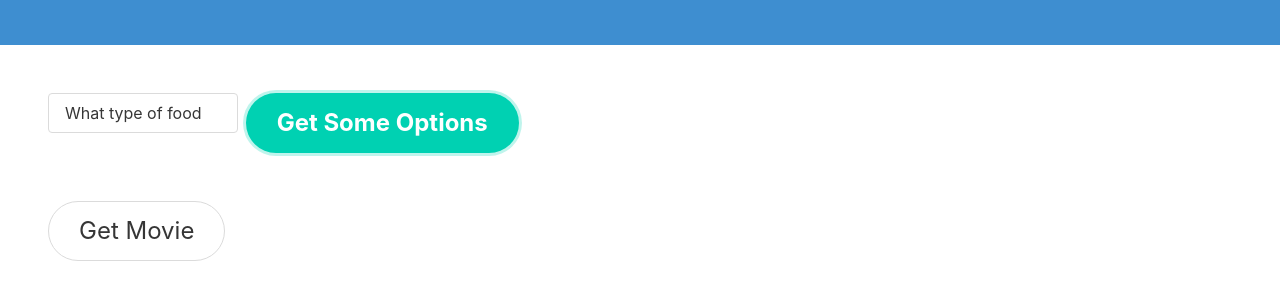
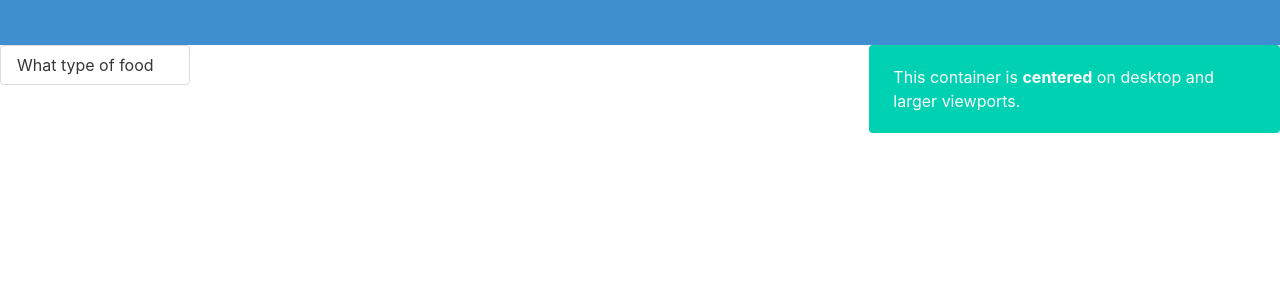
Before and after one commit to acotterson/QuickByte, a plain HTML site: page index.html in a window 1280 px wide. Shown: the part 116-416 px from the top of the page. Drawn offline with nearby package versions, Linux system fonts and the light colour scheme.

Commit message:
add favorites section and set up 3 columns

```diff
--- a/index.html
+++ b/index.html
@@ -1,5 +1,6 @@
 <!DOCTYPE html>
 <html>
+
 <head>
   <meta charset="utf-8">
   <meta name="viewport" content="width=device-width, initial-scale=1">
@@ -7,6 +8,7 @@
   <link rel="stylesheet" href="https://cdn.jsdelivr.net/npm/bulma@0.9.4/css/bulma.min.css">
   <link rel="stylesheet" src="style.css">
 </head>
+
 <body>
   <section class="section hero is-info is-small">
     <div class="container">
@@ -18,9 +20,10 @@
       <h2 class="subtitle">When you just can't make a decision...</h2>
     </div>
   </section>
-  <section class="hero">
-    <div class="hero-body">
-      <div class="title">
+
+  <div class="columns">
+    <div class="column is-4">
+      <!-- <div class="title"> -->
       <div class="dropdown is-hoverable">
         <div class="dropdown-trigger">
           <button class="button" aria-haspopup="true" aria-controls="dropdown-menu">
@@ -32,30 +35,62 @@
         </div>
         <div class="dropdown-menu" id="dropdown-menu" role="menu">
           <div class="dropdown-content pb-0 pt-0">
-              <button class="dropdown-item is-half button is-info is-light is-focused has-text-weight-bold button-result mb-1" id="pizza">Pizza</button>
-              <button class="dropdown-item is-half button is-info is-light is-focused has-text-weight-bold button-result mb-1" id="hotdogs">Fast Food</button>
-              <button class="dropdown-item is-half button is-info is-light is-focused has-text-weight-bold button-result mb-1" id="italian">Italian</button>
-              <button class="dropdown-item is-half button is-info is-light is-focused has-text-weight-bold button-result mb-1" id="tradamerican">American (Traditional)</button>
-              <button class="dropdown-item is-half button is-info is-light is-focused has-text-weight-bold button-result mb-1" id="newamerican">American (New)</button>
-              <button class="dropdown-item is-half button is-info is-light is-focused has-text-weight-bold button-result mb-1" id="asianfusion">Asian Fusion</button>
-              <button class="dropdown-item is-half button is-info is-light is-focused has-text-weight-bold button-result mb-1" id="bistros">Bistros</button>
-              <button class="dropdown-item is-half button is-info is-light is-focused has-text-weight-bold button-result mb-1" id="burgers">Burgers</button>
-              <button class="dropdown-item is-half button is-info is-light is-focused has-text-weight-bold button-result mb-1" id="chinese">Chinese</button>
-              <button class="dropdown-item is-half button is-info is-light is-focused has-text-weight-bold button-result mb-1" id="japanese">Japanese</button>
+            <button
+              class="dropdown-item is-half button is-info is-light is-focused has-text-weight-bold button-result mb-1"
+              id="pizza">Pizza</button>
+            <button
+              class="dropdown-item is-half button is-info is-light is-focused has-text-weight-bold button-result mb-1"
+              id="hotdogs">Fast Food</button>
+            <button
+              class="dropdown-item is-half button is-info is-light is-focused has-text-weight-bold button-result mb-1"
+              id="italian">Italian</button>
+            <button
+              class="dropdown-item is-half button is-info is-light is-focused has-text-weight-bold button-result mb-1"
+              id="tradamerican">American (Traditional)</button>
+            <button
+              class="dropdown-item is-half button is-info is-light is-focused has-text-weight-bold button-result mb-1"
+              id="newamerican">American (New)</button>
+            <button
+              class="dropdown-item is-half button is-info is-light is-focused has-text-weight-bold button-result mb-1"
+              id="asianfusion">Asian Fusion</button>
+            <button
+              class="dropdown-item is-half button is-info is-light is-focused has-text-weight-bold button-result mb-1"
+              id="bistros">Bistros</button>
+            <button
+              class="dropdown-item is-half button is-info is-light is-focused has-text-weight-bold button-result mb-1"
+              id="burgers">Burgers</button>
+            <button
+              class="dropdown-item is-half button is-info is-light is-focused has-text-weight-bold button-result mb-1"
+              id="chinese">Chinese</button>
+            <button
+              class="dropdown-item is-half button is-info is-light is-focused has-text-weight-bold button-result mb-1"
+              id="japanese">Japanese</button>
           </div>
         </div>
       </div>
-        <button class="subtitle columns-is-vcentered is-half button is-primary is-large is-rounded is-focused has-text-weight-bold button-result" id="foodButton">Get Some Options</button>
-      </div>
-      <div class="container column" id="restaurant-div"></div>
-      <button class="button is-large is-rounded columns-is-vcentered">Get Movie</button>
+      <!-- <button class="subtitle columns-is-vcentered is-half button is-primary is-large is-rounded is-focused has-text-weight-bold button-result" id="foodButton">Get Some Options</button> -->
+      <!-- </div> -->
+
+      <!-- <button class="button is-large is-rounded columns-is-vcentered">Get Movie</button> -->
     </div>
 
     <!-- <button class="button is-info">Movie Options</button> -->
+    <div class="container column is-4" id="restaurant-div"></div>
+    <div id="favorites" class="column is-4">
+      <div class="container">
+        <div class="notification is-primary">
+          This container is <strong>centered</strong> on desktop and larger viewports.
+        </div>
+      </div>
+    </div>
+  </div>
 
-    </div>
-  </section>
-  <script src="https://cdnjs.cloudflare.com/ajax/libs/jquery/3.6.0/jquery.min.js" integrity="sha512-894YE6QWD5I59HgZOGReFYm4dnWc1Qt5NtvYSaNcOP+u1T9qYdvdihz0PPSiiqn/+/3e7Jo4EaG7TubfWGUrMQ==" crossorigin="anonymous" referrerpolicy="no-referrer"></script>
+
+
+  <script src="https://cdnjs.cloudflare.com/ajax/libs/jquery/3.6.0/jquery.min.js"
+    integrity="sha512-894YE6QWD5I59HgZOGReFYm4dnWc1Qt5NtvYSaNcOP+u1T9qYdvdihz0PPSiiqn/+/3e7Jo4EaG7TubfWGUrMQ=="
+    crossorigin="anonymous" referrerpolicy="no-referrer"></script>
   <script src="script.js"></script>
 </body>
+
 </html>
--- a/script.js
+++ b/script.js
@@ -12,7 +12,7 @@ var button = document.getElementById("get-location");
 // var latText = document.getElementById("latitude");
 // var longText = document.getElementById("longitude");
 
-foodButton.addEventListener("click", foodOptions)
+// foodButton.addEventListener("click", foodOptions)
 $(".dropdown").on("click", "button", catHandler)
 
 function catHandler() {
```
Lines whose indentation alone changed are shown as unchanged.
